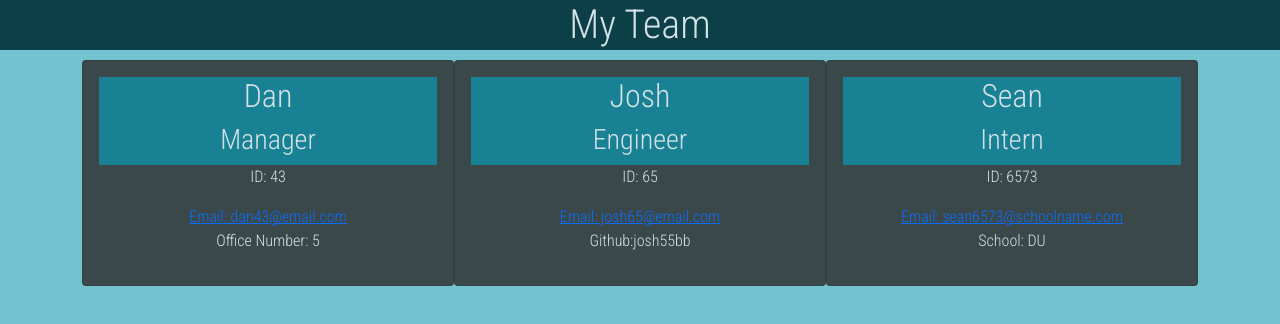
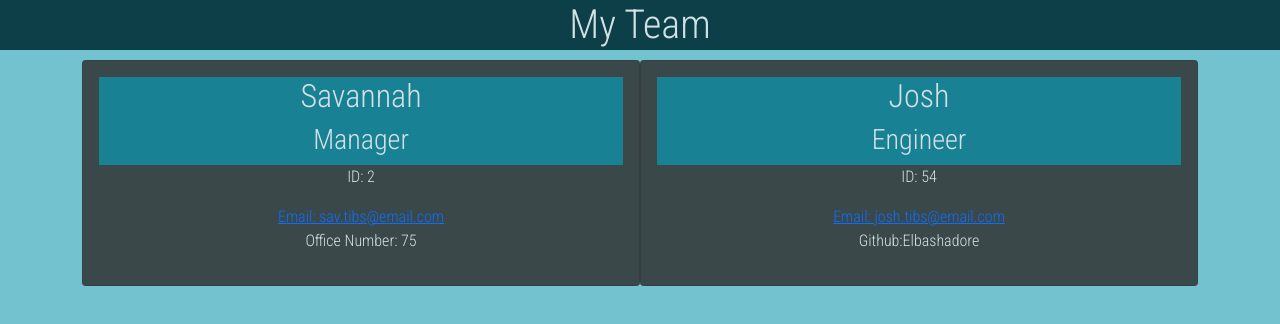
Before and after one commit to Elbashadore/TeamGeneratorCLI, a website: page Assets/dist/index.html in a window 1280 px wide. Drawn offline with nearby package versions, Linux system fonts and the light colour scheme.

Commit message:
Updated read me

```diff
--- a/Assets/dist/index.html
+++ b/Assets/dist/index.html
@@ -17,36 +17,24 @@
     <div class = "container d-flex">
     <div class = "card w-50 p-3 cardStyle text-center">
         <div class = 'cardHeader w-100 justify-content-center'>
-        <h2>Dan</h2>
+        <h2>Savannah </h2>
         <h3>Manager</h3>
         </div>
         <div class = 'cardBody w-100 justify-content-center'>
-        <p> ID: 43</p>
-        <a href="mailto:dan43@email.com">Email: dan43@email.com</a>
-        <p>Office Number: 5</p>
+        <p> ID: 2</p>
+        <a href="mailto:sav.tibs@email.com">Email: sav.tibs@email.com</a>
+        <p>Office Number: 75</p>
         </div>
     </div>
 
     <div class = "card w-50 p-3 cardStyle text-center">
         <div class = 'cardHeader w-100'>
-        <h2>Josh</h2>
+        <h2>Josh </h2>
         <h3>Engineer</h3>
         </div>
         <div class = 'w-100 cardBody'>
-        <p> ID: 65</p>
-        <a href="mailto:josh65@email.com">Email: josh65@email.com</a>
-        <p>Github:josh55bb</p>
+        <p> ID: 54</p>
+        <a href="mailto:josh.tibs@email.com">Email: josh.tibs@email.com</a>
+        <p>Github:Elbashadore</p>
         </div>
     </div>
-
-    <div class = "card w-50 p-3 cardStyle text-center">
-        <div class = 'cardHeader w-100'>
-        <h2>Sean</h2>
-        <h3>Intern</h3>
-        </div>
-        <div class = 'w-100 cardBody'>
-        <p> ID: 6573</p>
-        <a href="mailto:sean6573@schoolname.com">Email: sean6573@schoolname.com</a>
-        <p>School: DU</p>
-        </div>
-    </div>
```
Also changed, not shown: README.md, 2 other files.
